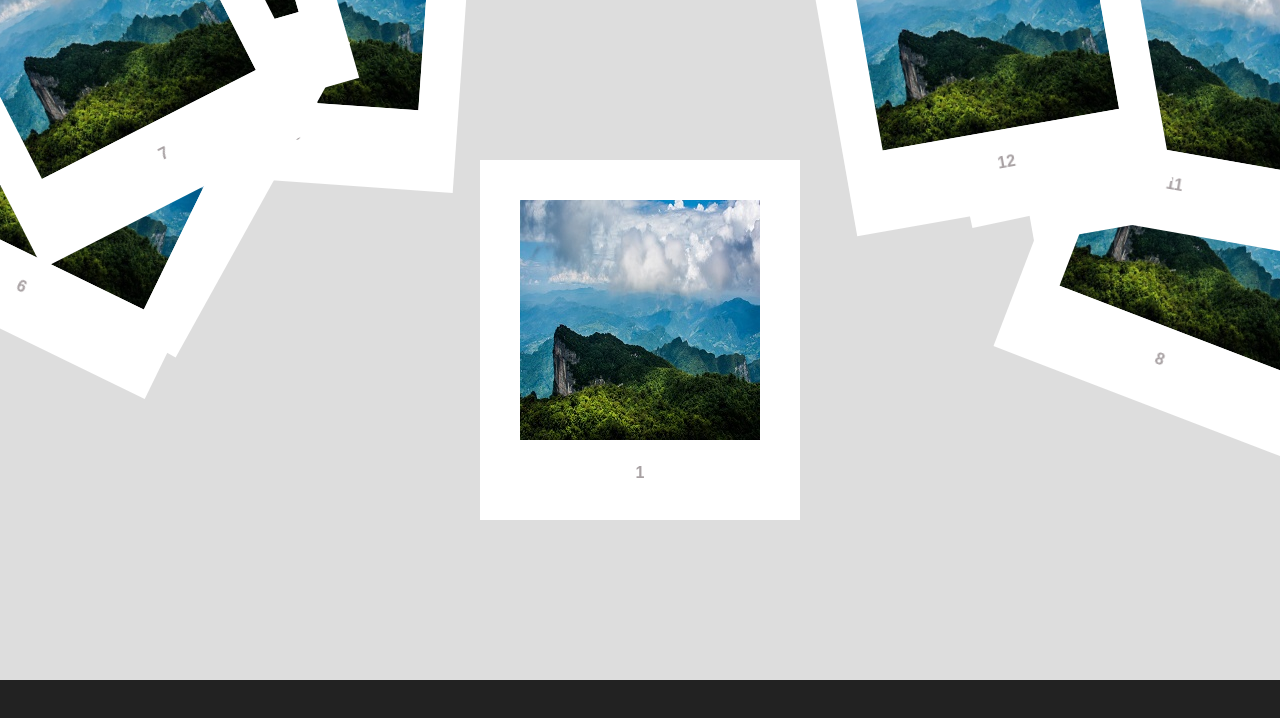
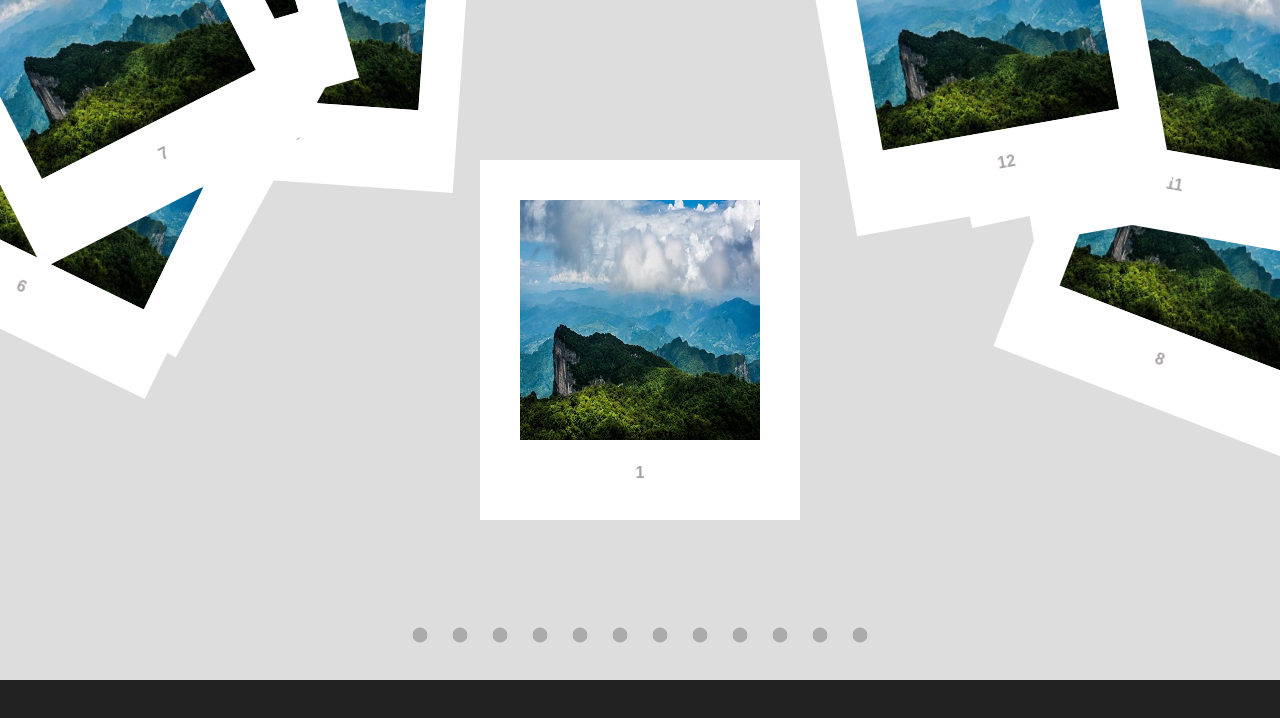
Before and after one commit to cloudtian/gallery-react, a React (Create React App) app: page / in a window 1280 px wide. Shown: the top 718 px of the page. Built offline with nearby package versions, Linux system fonts and the light colour scheme.

Commit message:
[add]add controller unit,添加控制组件html和css

```diff
--- a/src/App.js
+++ b/src/App.js
@@ -3,6 +3,7 @@ import {findDOMNode} from 'react-dom';
 import './App.css';
 import imgData from './data/imgData';
 import ImgFigure from './components/imgFigure/index';
+import ControllerUnit from './components/controllerUnit/index';
 
 // 获取区间内的一个随机数
 function getRangeRandom(low, high) {
@@ -218,6 +219,10 @@ class App extends Component {
         inverse={this.inverse(index)}
         center={this.center(index)}/>
       );
+
+      controllerUnits.push(
+        <ControllerUnit />
+      )
     });
 
     return (
--- /dev/null
+++ b/src/components/controllerUnit/index.css
@@ -0,0 +1,35 @@
+.controller-unit {
+    display: inline-block;
+    width: 30px;
+    height: 30px;
+    margin: 0 5px;
+    text-align: center;
+    vertical-align: middle;
+
+    cursor: pointer;
+    background-color: #aaa;
+    border-radius: 50%;
+
+    transform: scale(.5);
+    transition: transform .6s ease-in-out, background-color .3s;
+}
+
+.controller-unit.is-center {
+    background-color: #888;
+    transform: scale(1);
+}
+
+.controller-unit.is-center::after {
+    color: #fff;
+    line-height: 30px;
+    font-family: "iconfont";
+    content: "\e6a0";
+
+    -webkit-font-smoothing: antialiased;
+    -moz-osx-font-smoothing: grayscale;
+}
+
+.controller-unit.is-inverse {
+    background-color: #555;
+    transform: rotateY(180deg);
+}
--- /dev/null
+++ b/src/components/controllerUnit/index.js
@@ -0,0 +1,25 @@
+import React from 'react';
+import './index.css';
+
+// 控制组件
+class ControllerUnit extends React.Component {
+    constructor (props) {
+        super(props);
+        this.handleClick = this.handleClick.bind(this);
+    }
+
+    handleClick (e) {
+
+        e.stopPropagation();
+        e.preventDefault();
+    }
+
+    render () {
+        return (
+            <span className="controller-unit" onClick={this.handleClick}>
+            </span>
+        );
+    }
+}
+
+export default ControllerUnit;
```
